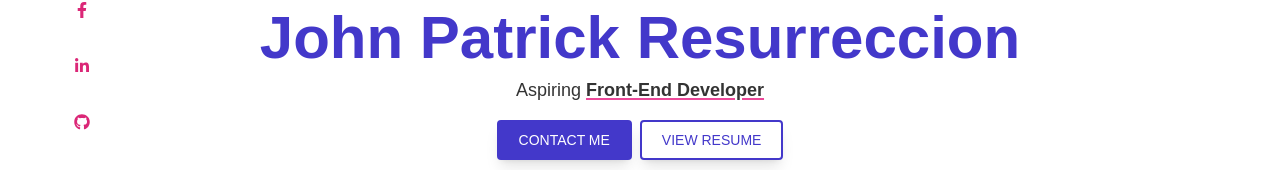
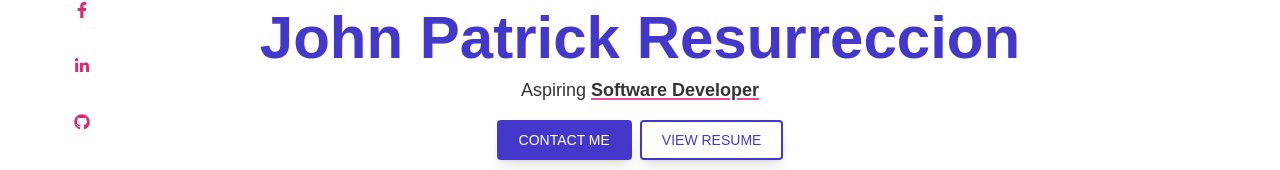
Before and after one commit to patjohntrick/portfolio-v2, a Next.js app: page / in a window 1280 px wide. Shown: the part 330-500 px from the top of the page. Built offline with nearby package versions, Linux system fonts and the light colour scheme; a web font is replaced by a local one.

Commit message:
modify hero string

```diff
--- a/components/home/Hero.js
+++ b/components/home/Hero.js
@@ -1,54 +1,44 @@
-import React from "react";
-import Link from "next/link";
+import React from 'react';
+import Link from 'next/link';
 
 const Hero = () => {
   // style
   const style = {
-    btn: "border-2 px-5 text-sm py-2 rounded font-medium transition-all cursor-pointer uppercase shadow-lg",
+    btn: 'border-2 px-5 text-sm py-2 rounded font-medium transition-all cursor-pointer uppercase shadow-lg',
   };
   return (
-    <section className=" h-[95vh] grid place-items-center bg-white xl:h-screen">
-      <div className="container">
-        <div className="text-container text-center lg:space-y-2">
-          <p className=" text-black/80 font-medium text-sm ">
+    <section className=' h-[95vh] grid place-items-center bg-white xl:h-screen'>
+      <div className='container'>
+        <div className='text-container text-center lg:space-y-2'>
+          <p className=' text-black/80 font-medium text-sm '>
             Hey there👋, I am
           </p>
-          <p className=" font-bold text-4xl text-indigo-700 xl:text-6xl ">
+          <p className=' font-bold text-4xl text-indigo-700 xl:text-6xl '>
             John Patrick Resurreccion
           </p>
-          <p className=" text-lg font-medium text-black/80 ">
-            Aspiring{" "}
-            <span className=" underline decoration-2 decoration-pink-500 underline-offset-2 text-black/80 font-semibold ">
-              Front-End Developer
+          <p className=' text-lg font-medium text-black/80 '>
+            Aspiring{' '}
+            <span className=' underline decoration-2 decoration-pink-500 underline-offset-2 text-black/80 font-semibold '>
+              Software Developer
             </span>
           </p>
         </div>
-        <div className="btn-container flex gap-2 justify-center mt-4">
-          <Link href="/contact">
+        <div className='btn-container flex gap-2 justify-center mt-4'>
+          <Link href='/contact'>
             <a
               className={`${style.btn} border-indigo-700 bg-indigo-700 text-white shadow hover:shadow-lg hover:bg-indigo-800 hover:border-indigo-800 `}
             >
               Contact Me
             </a>
           </Link>
-          {/* <p
-            className={`${style.btn} border-indigo-700 bg-indigo-700 text-white shadow hover:shadow-lg hover:bg-indigo-800 hover:border-indigo-800 `}
-          >
-            Contact Me
-          </p> */}
-          <Link href="/resume/John%20Patrick%20Resurreccion.pdf">
+          <Link href='/resume/John%20Patrick%20Resurreccion.pdf'>
             <a
               className={`${style.btn} border-indigo-700 text-indigo-700 hover:bg-indigo-50`}
-              target="_blank"
+              target='_blank'
             >
               View Resume
             </a>
           </Link>
-          {/* <p
-            className={`${style.btn} border-indigo-700 text-indigo-700 hover:bg-indigo-50`}
-          >
-            Resume
-          </p> */}
         </div>
       </div>
     </section>
```
